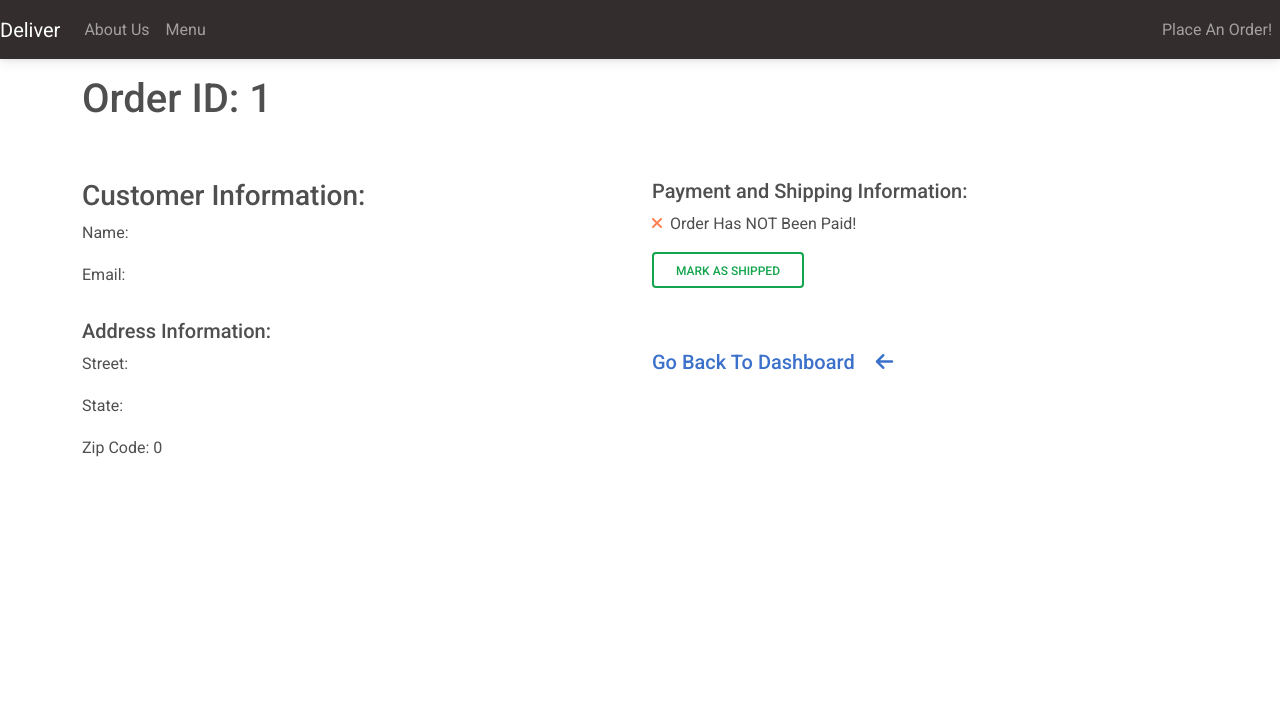
After one commit to CedricLittman/cafe, a Django app: page /restaurant/orders/1 in a window 1280 px wide. The commit adds this page. Shown: the top 716 px of the page. Run offline with Django 3.2, Linux system fonts and the light colour scheme; a user stored in the database is signed in; data comes from the database, SQL or seed files in the repository; both versions use the stored data as it was after the commit; some libraries are stand-ins or nearby versions.

Commit message:
outline working, needs styling

```diff
--- a/customer/models.py
+++ b/customer/models.py
@@ -28,7 +28,7 @@ class OrderModel(models.Model):
     street = models.CharField(max_length=50, blank=True)
     city = models.CharField(max_length=50, blank=True)
     state = models.CharField(max_length=15, blank=True)
-    zip_code = models.IntegerField(blank=True, default=00000)
+    zip_code = models.IntegerField(blank=True, null=True)
     is_paid = models.BooleanField(default=False)
     is_shipped = models.BooleanField(default=False)
 
--- a/customer/templates/customer/index.html
+++ b/customer/templates/customer/index.html
@@ -10,7 +10,7 @@
     <div class="row justify-content-center mt-1">
         <div class="card col-md-5 col-sm-12 offset-md-1 p-4 text-center">
             <h2>Place an Order</h2>
-            <a href="{% url 'order' %}" class="btn btn-outline-primary">Order Now!</button>
+            <a href="{% url 'order' %}" class="btn btn-outline-primary">Order Now!</a>
         </div>
     </div>
 </div>
--- a/restaurant/templates/restaurant/dashboard.html
+++ b/restaurant/templates/restaurant/dashboard.html
@@ -17,7 +17,7 @@
 
     <div class="row justify-content-center">
         <div class="col md-12 mt-5">
-            <table class="table table-striped table-bordered table-hover"></table>
+            <table class="table table-striped table-bordered table-hover">
             <thead>
                 <tr>
                     <th scope="col">Order ID</th>
--- /dev/null
+++ b/restaurant/templates/restaurant/order-details.html
@@ -0,0 +1,48 @@
+{% extends 'restaurant/base.html' %}
+
+{% block content %}
+<div class='container'>
+
+    <div class='row'>
+        <div class='col-md-6 col-sm-12 mt-3'>
+            <h1>Order ID: {{ order.pk }}</h1>
+        </div>
+    </div>
+
+    <div class='row'>
+        <div class='col-md-6 col-sm-12 mt-5'>
+            <h3>Customer Information:</h3>
+            <p><span style='font-weight:400;'>Name:</span> {{ order.name }}</p>
+            <p><span style='font-weight:400;'>Email:</span> {{ order.email }}</p>
+
+            <h5 class='pt-3'>Address Information:</h5>
+            <p><span style='font-weight:400;'>Street:</span> {{ order.street }}</p>
+            <p><span style='font-weight:400;'>State:</span> {{ order.state }}</p>
+            <p><span style='font-weight:400;'>Zip Code:</span> {{ order.zip_code }}</p>
+        </div>
+
+        <div class='col-md-6 col-sm-12 mt-5'>
+            <h5>Payment and Shipping Information:</h5>
+            {% if order.is_paid %}
+                <p><i style='color: green;' class='fas fa-check'></i><span class='ps-2'>Order Has Been Paid!</span></p>
+            {% else %}
+                <p><i style='color: coral;' class='fas fa-times'></i><span class='ps-2'>Order Has NOT Been Paid!</span></p>
+            {% endif %}
+	        {% if order.is_shipped %}
+    	        <p><i style='color: green;' class='fas fa-check'></i><span class='ps-2'>Order Has Been Shipped!</span></p>
+        	{% else %}
+                <form method='POST'>
+                    {% csrf_token %}
+                    <button type='submit' class='btn btn-outline-success'>Mark As Shipped</button>
+                <form>
+            {% endif %}
+            <p>
+            <a href='{% url "dashboard" %}'><h5>Go Back To Dashboard
+                <i class='fa-solid fa-arrow-left ms-3 pt-5'></i></h5>
+            </a>
+            </p>
+        </div>
+    </div>
+</div>
+
+{% endblock content%}
--- a/restaurant/urls.py
+++ b/restaurant/urls.py
@@ -4,5 +4,5 @@ from .views import Dashboard, OrderDetails
 
 urlpatterns = [
    path('dashboard/', Dashboard.as_view(), name='dashboard'),
-   path('orders/<int:pk>', OrderDetails.as_view(), name='order_detaails'),
+   path('orders/<int:pk>', OrderDetails.as_view(), name='order-details'),
    ]
--- a/restaurant/views.py
+++ b/restaurant/views.py
@@ -56,7 +56,19 @@ class OrderDetails(LoginRequiredMixin, UserPassesTestMixin, View):
             'order': order
         }
 
-        return render(request, 'cafe/order-details.html', context)
+        return render(request, 'restaurant/order-details.html', context)
+
+    def post(self, request, pk, *args, **kwargs):
+        order = OrderModel.objects.get(pk=pk)
+        order.is_shipped = True
+        order.save()
+
+        context = {
+            'order': order
+        }
+
+        return render(request, 'restaurant/order-details.html', context)
+
 
     def test_func(self):
         return self.request.user.groups.filter(name='Staff').exists()
```
Also changed, not shown: customer/views.py (+11 -3 lines), customer/migrations/0005_alter_ordermodel_zip_code.py (added), db.sqlite3.
